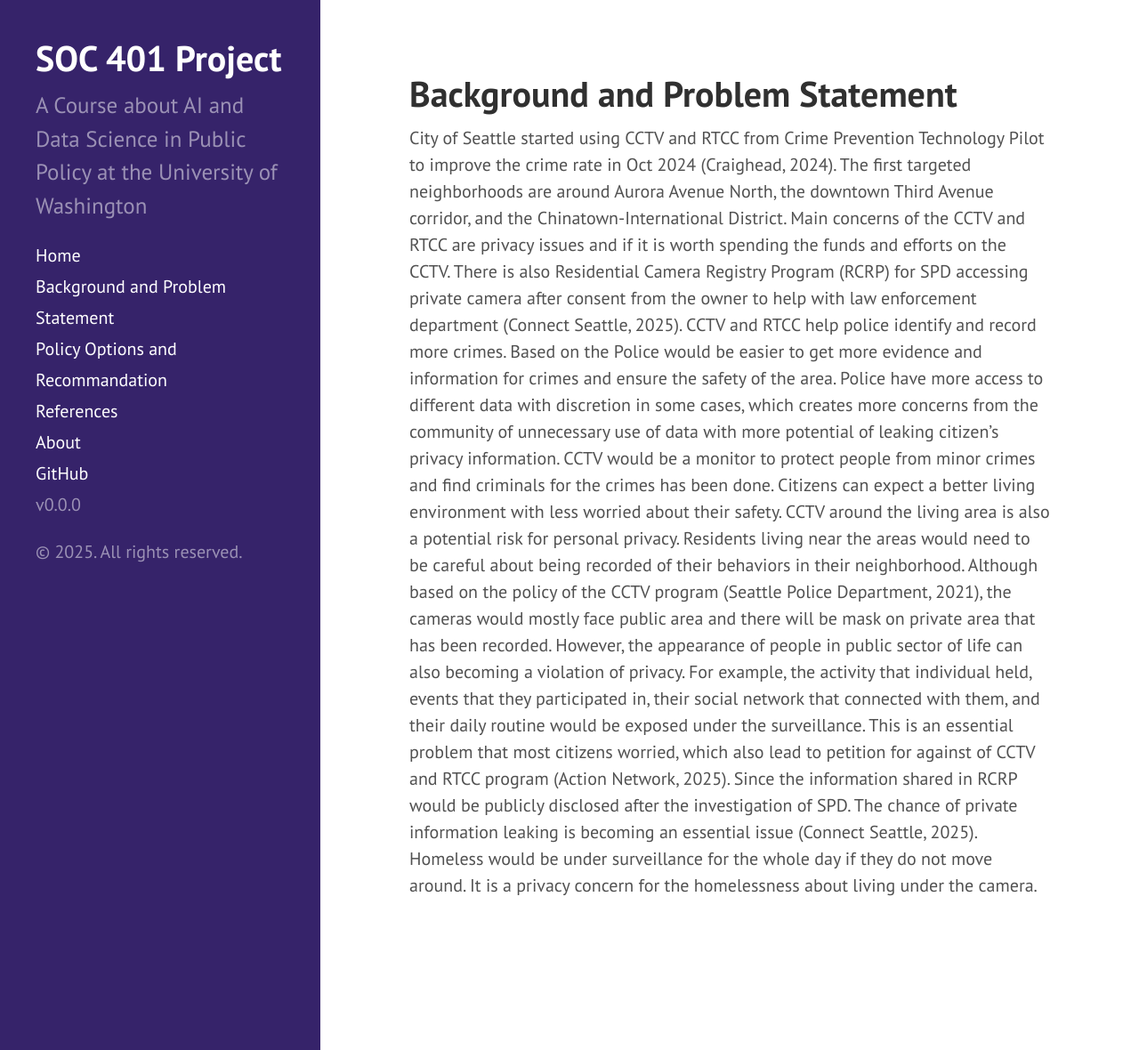
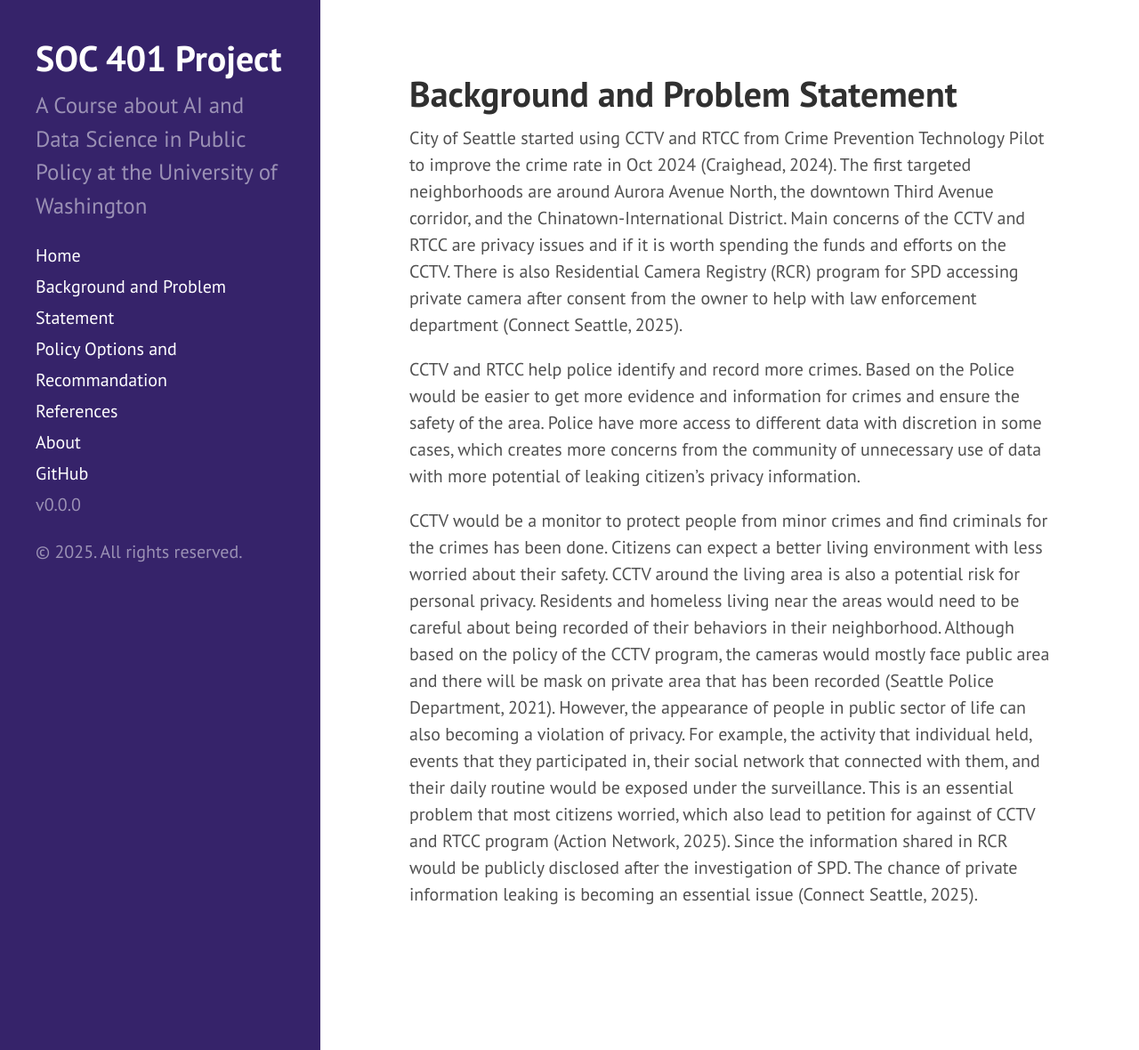
Before and after one commit to JianiT/SOC401-DS-AI-lab, a Jekyll site: the page built from Executive Summary.md, in a window 1280 px wide and 1180 px high. Shown: the whole window at 89% size. Built offline with Jekyll 4.4.1, drawn with Linux system fonts in a browser that asks for light colours.

Commit message:
Revise Executive Summary for clarity and terminology
Updated terminology from 'Residential Camera Registry Program' to 'Residential Camera Registry' and clarified privacy concerns regarding CCTV surveillance.

```diff
--- a/Executive Summary.md
+++ b/Executive Summary.md
@@ -3,7 +3,9 @@ layout: page
 title: Background and Problem Statement
 ---
 
-City of Seattle started using CCTV and RTCC from Crime Prevention Technology Pilot to improve the crime rate in Oct 2024 (Craighead, 2024). The first targeted neighborhoods are around Aurora Avenue North, the downtown Third Avenue corridor, and the Chinatown-International District. Main concerns of the CCTV and RTCC are privacy issues and if it is worth spending the funds and efforts on the CCTV. There is also Residential Camera Registry Program (RCRP) for SPD accessing private camera after consent from the owner to help with law enforcement department (Connect Seattle, 2025).
+
+City of Seattle started using CCTV and RTCC from Crime Prevention Technology Pilot to improve the crime rate in Oct 2024 (Craighead, 2024). The first targeted neighborhoods are around Aurora Avenue North, the downtown Third Avenue corridor, and the Chinatown-International District. Main concerns of the CCTV and RTCC are privacy issues and if it is worth spending the funds and efforts on the CCTV. There is also Residential Camera Registry (RCR) program for SPD accessing private camera after consent from the owner to help with law enforcement department (Connect Seattle, 2025).
+
 CCTV and RTCC help police identify and record more crimes. Based on the Police would be easier to get more evidence and information for crimes and ensure the safety of the area. Police have more access to different data with discretion in some cases, which creates more concerns from the community of unnecessary use of data with more potential of leaking citizen’s privacy information.
-CCTV would be a monitor to protect people from minor crimes and find criminals for the crimes has been done. Citizens can expect a better living environment with less worried about their safety. CCTV around the living area is also a potential risk for personal privacy. Residents living near the areas would need to be careful about being recorded of their behaviors in their neighborhood. Although based on the policy of the CCTV program (Seattle Police Department, 2021), the cameras would mostly face public area and there will be mask on private area that has been recorded. However, the appearance of people in public sector of life can also becoming a violation of privacy. For example, the activity that individual held, events that they participated in, their social network that connected with them, and their daily routine would be exposed under the surveillance. This is an essential problem that most citizens worried, which also lead to petition for against of CCTV and RTCC program (Action Network, 2025). Since the information shared in RCRP would be publicly disclosed after the investigation of SPD. The chance of private information leaking is becoming an essential issue (Connect Seattle, 2025).
-Homeless would be under surveillance for the whole day if they do not move around. It is a privacy concern for the homelessness about living under the camera.
+
+CCTV would be a monitor to protect people from minor crimes and find criminals for the crimes has been done. Citizens can expect a better living environment with less worried about their safety. CCTV around the living area is also a potential risk for personal privacy. Residents and homeless living near the areas would need to be careful about being recorded of their behaviors in their neighborhood. Although based on the policy of the CCTV program, the cameras would mostly face public area and there will be mask on private area that has been recorded (Seattle Police Department, 2021). However, the appearance of people in public sector of life can also becoming a violation of privacy. For example, the activity that individual held, events that they participated in, their social network that connected with them, and their daily routine would be exposed under the surveillance. This is an essential problem that most citizens worried, which also lead to petition for against of CCTV and RTCC program (Action Network, 2025). Since the information shared in RCR would be publicly disclosed after the investigation of SPD. The chance of private information leaking is becoming an essential issue (Connect Seattle, 2025).
```
